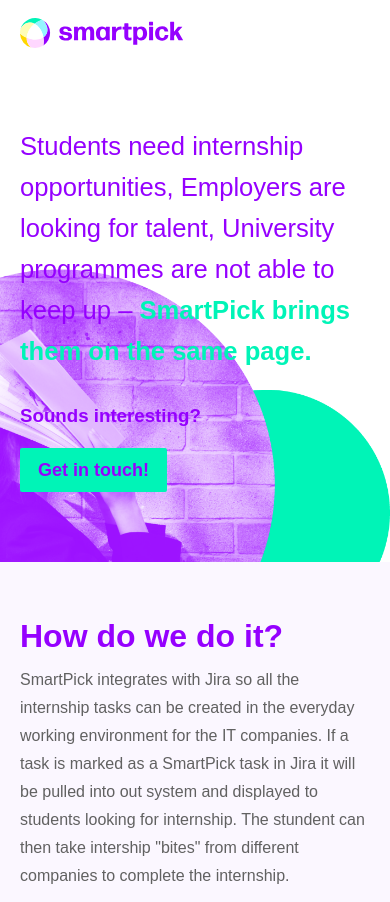
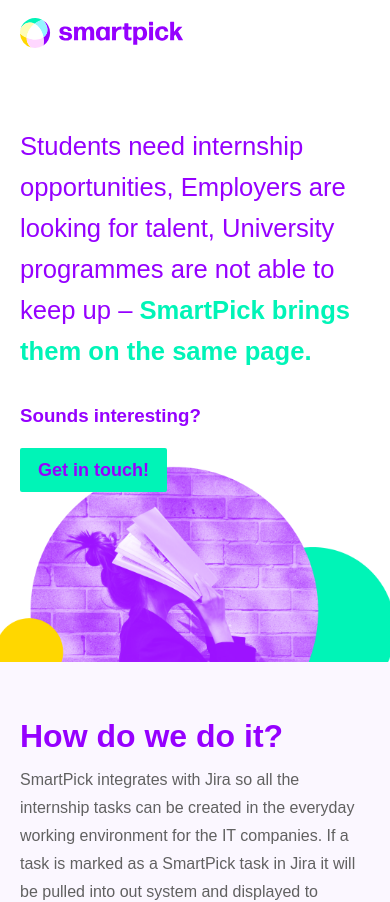
Before and after one commit to k6ps/eduemp-frontend, a Svelte app: page / in a window 390 px wide. Shown: the top 902 px of the page. Built offline with nearby package versions, Linux system fonts and the light colour scheme; a web font is replaced by a local one.

Commit message:
Hero image responsiveness

```diff
--- a/public/global.css
+++ b/public/global.css
@@ -36,6 +36,21 @@
 	color: #9500FF;
 	background-color: #fff;
 }
+.hero .wrapper {
+	background-image: url('img/hero.png');
+	background-repeat: no-repeat;
+	background-position: bottom right;
+	background-size: 600px;
+}
+@media only screen and (max-width: 1240px) {
+	.hero .wrapper {
+		background-size: 400px;
+		background-position: bottom center;
+		padding-bottom: 100px;
+	}
+}
+
+
 footer {
 	color: #fff;
 	background-color: #9500FF;
@@ -418,12 +433,6 @@
 }
 
 
-.hero .wrapper {
-	background-image: url('img/hero.png');
-	background-repeat: no-repeat;
-	background-position: bottom right;
-	background-size: 600px;
-}
 .youtube {
 	width: 560px;
 	height: 315px;
```
